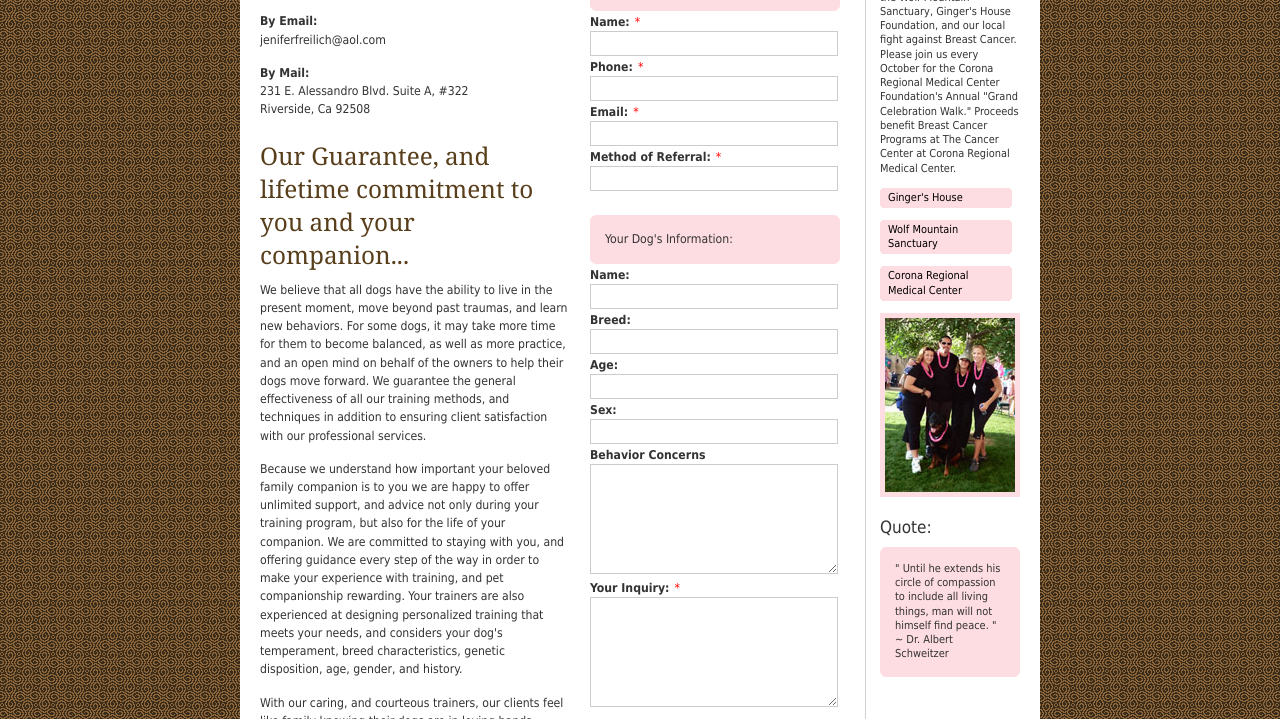
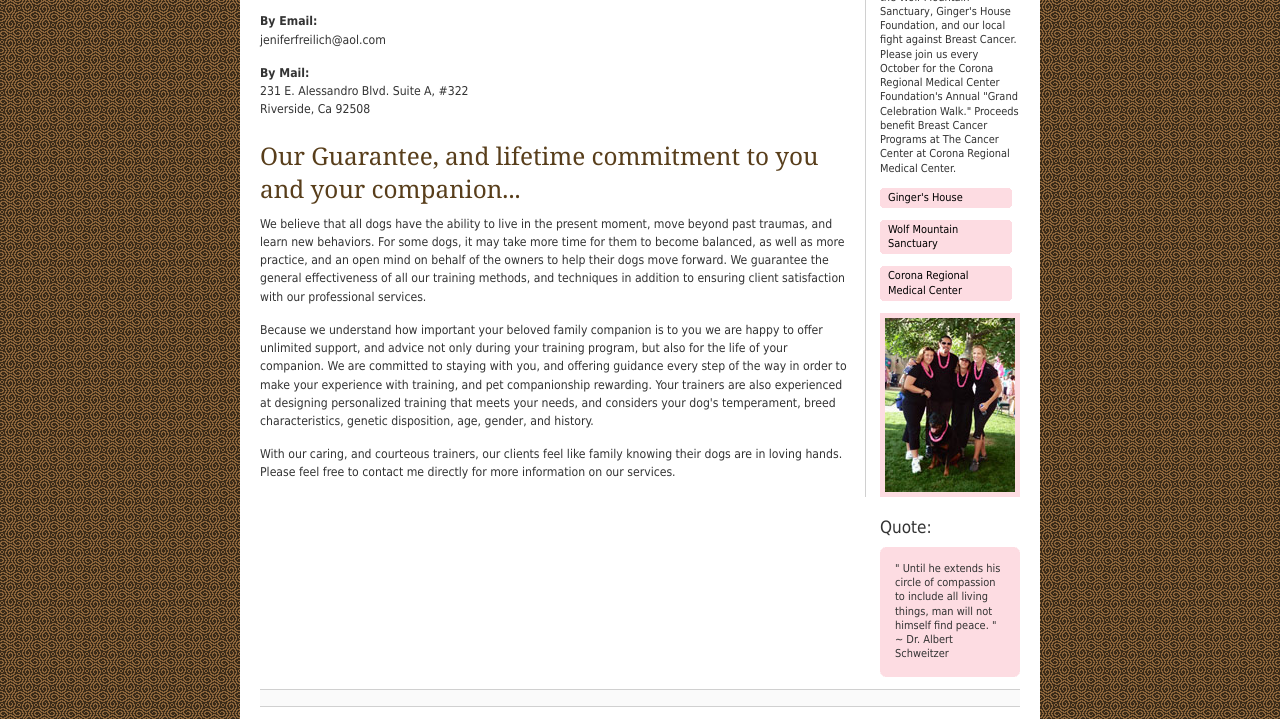
Before and after one commit to jeremyricketts/attheendofyourleash.com, a plain HTML site: page contact.html in a window 1280 px wide. Shown: the part 436-1155 px from the top of the page. Drawn offline with nearby package versions, Linux system fonts and the light colour scheme.

Commit message:
fixed contact page form- hid it

```diff
--- a/contact.html
+++ b/contact.html
@@ -127,7 +127,7 @@ function validateform()
 
 <div id="main">
 
-<div id="contactform" style="display:none:">
+<div id="contactform" style="display:none;">
 	<h3 class="large">Online Inquiry:</h3>
 		<form name="contactform" action="action_contact.html" method="post">
 				<dl>
```
